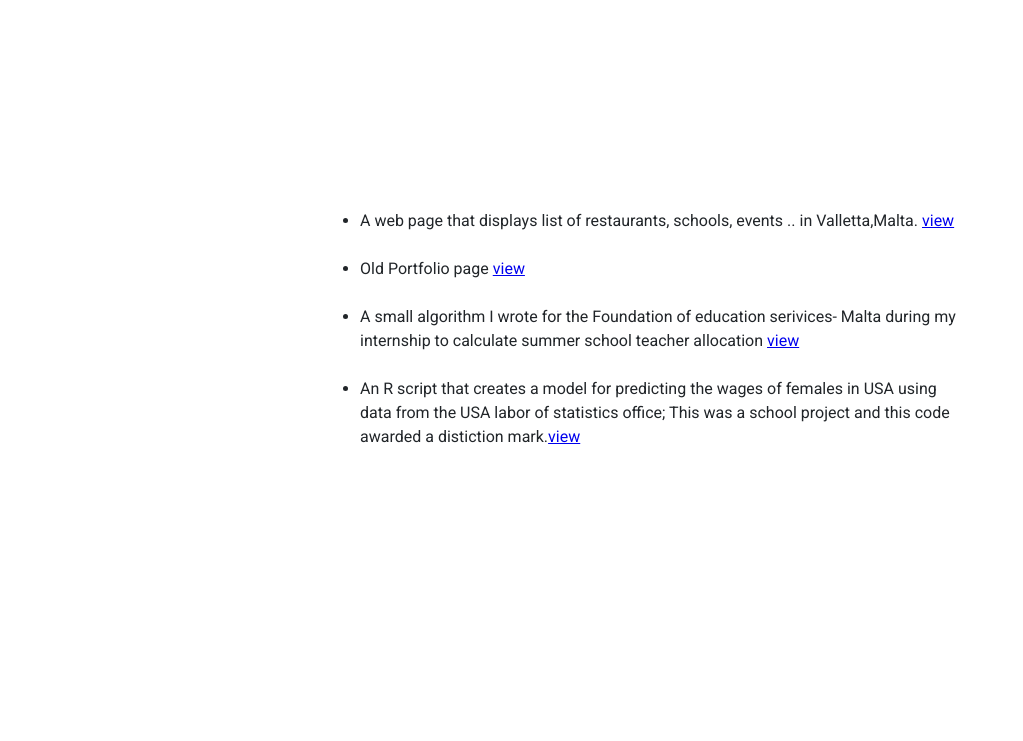
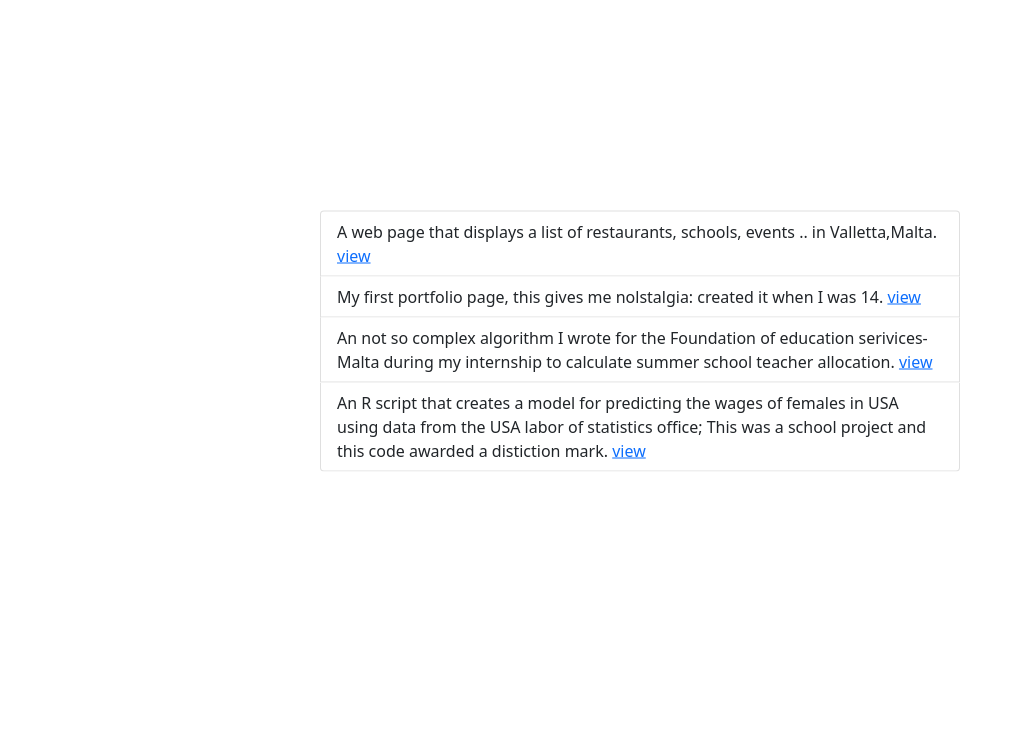
Before and after one commit to kwakudavis/kwakudavis.github.io, a plain HTML site: page works/index.html in a window 1280 px wide. Shown: the part 59-800 px from the top of the page, without its empty margins (0-1023 px from the left). Drawn offline with nearby package versions, Linux system fonts and the light colour scheme; files that its build step writes are made by us from their sources; no server answers; files whose address does not match are found by name.

Commit message:
Update index.html

```diff
--- a/works/index.html
+++ b/works/index.html
@@ -1,8 +1,6 @@
 <HTML DOCTYPE!=HTML5>
 	<head>
-
 		<meta charset="utf-8" />
-
 		<meta http-equiv="X-UA-Compatible" content="IE=edge,chrome=1" />
 		<title id="page-title">
     Works
@@ -11,16 +9,14 @@
 		<!--     Fonts and icons     -->
 		<link rel="stylesheet" type="text/css" href="https://fonts.googleapis.com/css?family=Roboto:300,400,500,700|Roboto+Slab:400,700|Material+Icons" />
 		<link rel="stylesheet" href="https://maxcdn.bootstrapcdn.com/font-awesome/latest/css/font-awesome.min.css">
-  <!-- CSS Files -->
-  <link href="assets/css/material-dashboard.css" rel="stylesheet" />
-
-
-
+			<!--bootstrap css-->
+			<!-- CSS only -->
+			<link href="https://cdn.jsdelivr.net/npm/bootstrap@5.0.0-beta1/dist/css/bootstrap.min.css" rel="stylesheet" integrity="sha384-giJF6kkoqNQ00vy+HMDP7azOuL0xtbfIcaT9wjKHr8RbDVddVHyTfAAsrekwKmP1" crossorigin="anonymous">
+				<!--bootstrap javascript-->
+				<!-- JavaScript Bundle with Popper -->
+				<script src="https://cdn.jsdelivr.net/npm/bootstrap@5.0.0-beta1/dist/js/bootstrap.bundle.min.js" integrity="sha384-ygbV9kiqUc6oa4msXn9868pTtWMgiQaeYH7/t7LECLbyPA2x65Kgf80OJFdroafW" crossorigin="anonymous"></script>
 				<!--Browserify minified javascript file source-->
 				<script type="text/javascript" src="bundle.js"></script>
-
-
-
 				<style>
         .centered {
             position: absolute;
@@ -31,37 +27,40 @@
         }
 
     </style>
+				<link rel="apple-touch-icon" sizes="57x57" href="/apple-icon-57x57.png">
+					<link rel="apple-touch-icon" sizes="60x60" href="/apple-icon-60x60.png">
+						<link rel="apple-touch-icon" sizes="72x72" href="/apple-icon-72x72.png">
+							<link rel="apple-touch-icon" sizes="76x76" href="/apple-icon-76x76.png">
+								<link rel="apple-touch-icon" sizes="114x114" href="/apple-icon-114x114.png">
+									<link rel="apple-touch-icon" sizes="120x120" href="/apple-icon-120x120.png">
+										<link rel="apple-touch-icon" sizes="144x144" href="/apple-icon-144x144.png">
+											<link rel="apple-touch-icon" sizes="152x152" href="/apple-icon-152x152.png">
+												<link rel="apple-touch-icon" sizes="180x180" href="/apple-icon-180x180.png">
+													<link rel="icon" type="image/png" sizes="192x192"  href="/android-icon-192x192.png">
+														<link rel="icon" type="image/png" sizes="32x32" href="/favicon-32x32.png">
+															<link rel="icon" type="image/png" sizes="96x96" href="/favicon-96x96.png">
+																<link rel="icon" type="image/png" sizes="16x16" href="/favicon-16x16.png">
+																	<link rel="manifest" href="/manifest.json">
+																		<meta name="msapplication-TileColor" content="#ffffff">
+																			<meta name="msapplication-TileImage" content="/ms-icon-144x144.png">
+																				<meta name="theme-color" content="#ffffff">
 																				</head>
-
 																				<body>
-
-
-
-
-<H1 ><a href="http://kwakudavis.co.nf/wp-content/uploads/2018/06/cv.pdf">Cv</a></H1>
 																					<div class="centered">
-    <ul>
-        <li>
-            A web page that displays list of restaurants, schools, events .. in Valletta,Malta. <a href="http://kwakudavis.github.io/valletta-foursquare-app/">view</a>
-        </li><br>
-        <li>
-           Old Portfolio page <a href="http://kwakudavis.co.nf">view</a>
-        </li><br>
-        <li>
-           A small algorithm I wrote for the Foundation of education serivices- Malta during my internship to calculate summer school teacher allocation <a href="https://kwakudavis.github.io/works/FES/">view</a>
-        </li><br>
-        <li>
-           An R script that creates a model for predicting the wages of females in USA using data from the USA labor of statistics office; This was a school project and this code awarded a distiction mark.<a href="https://github.com/kwakudavis/kwakudavis.github.io/blob/master/works/modelling%20script.R">view</a>
-        </li><br>
-
-
+																						<ul class="list-group">
+																							<li class="list-group-item"> A web page that displays a list of restaurants, schools, events .. in Valletta,Malta.
+																								<a href="http://kwakudavis.github.io/valletta-foursquare-app/">view</a>
+																							</li>
+																							<li class="list-group-item">My first portfolio page, this gives me nolstalgia: created it when I was 14.
+																								<a href="http://kwakudavis.co.nf">view</a>
+																							</li>
+																							<li class="list-group-item">An not so complex algorithm I wrote for the Foundation of education serivices- Malta during my internship to calculate summer school teacher allocation.
+																								<a href="https://kwakudavis.github.io/works/FES/">view</a>
+																							</li>
+																							<li class="list-group-item"> An R script that creates a model for predicting the wages of females in USA using data from the USA labor of statistics office; This was a school project and this code awarded a distiction mark.
+																								<a href="https://github.com/kwakudavis/kwakudavis.github.io/blob/master/works/modelling%20script.R">view</a>
+																							</li>
 																						</ul>
 																					</div>
-
-
-
 																				</body>
-
-<footer>
-
-</footer>
+																				<footer></footer>
```
Lines whose indentation alone changed are shown as unchanged.
